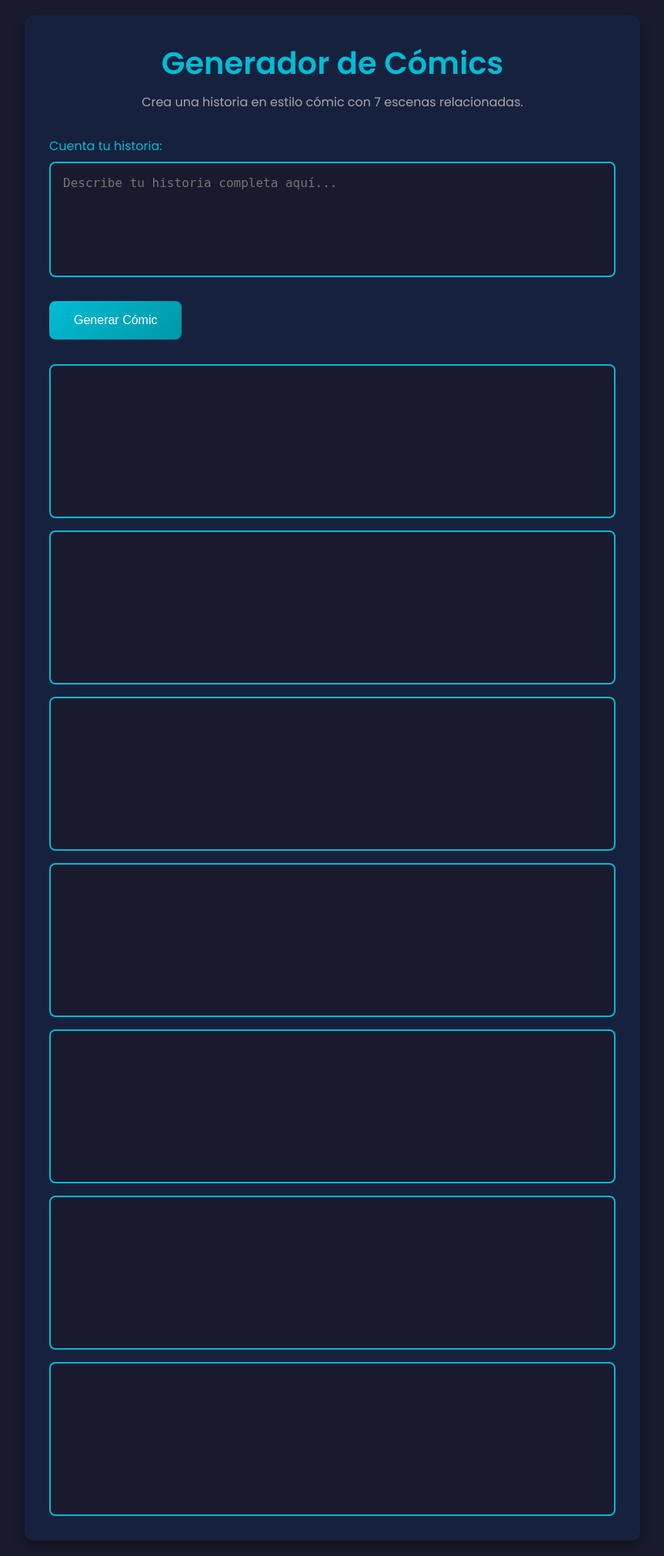
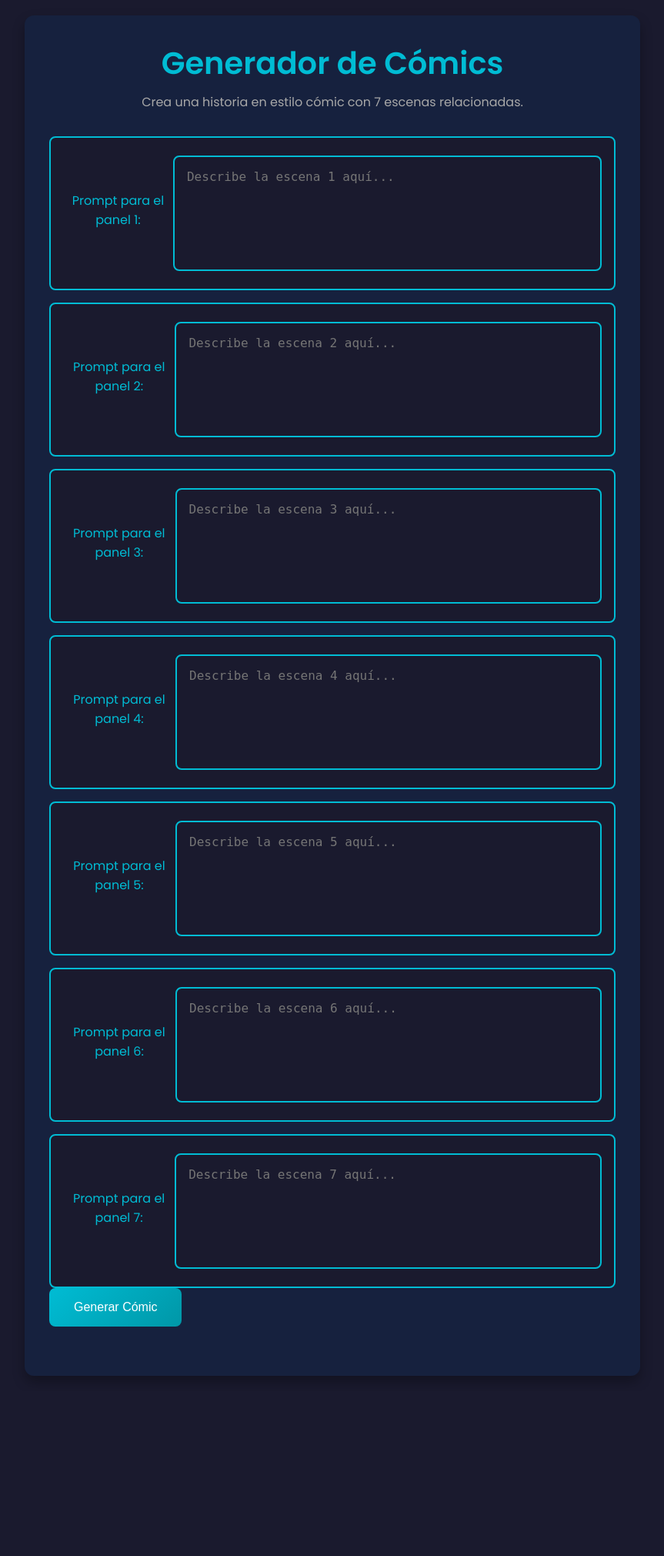
Before and after one commit to spardoc/comic_ai_app, a Flask app: page / in a window 1280 px wide. Shown: the whole page at 77% size, without its empty margins (208-1071 px from the left). After the commit the page ends 1787 px from the top, so only its background shows below. Run offline with Flask 3, Linux system fonts and the light colour scheme.

Commit message:
First functionality implemented

```diff
--- a/app.py
+++ b/app.py
@@ -19,7 +19,9 @@ app = Flask(__name__)
 
 # Carpeta donde se guardarán las imágenes generadas
 IMAGE_FOLDER = 'static'
+LAST_IMAGE_FOLDER = 'last_image'
 os.makedirs(IMAGE_FOLDER, exist_ok=True)
+os.makedirs(LAST_IMAGE_FOLDER, exist_ok=True)
 
 @app.route('/')
 def home():
@@ -28,22 +30,29 @@ def home():
 
 @app.route('/generate', methods=['POST'])
 def generate_comic():
-    """Genera un cómic basado en una historia."""
+    """Genera un cómic basado en 7 prompts."""
     data = request.json
-    story = data.get('story')
+    prompts = data.get('prompts')
 
-    if not story:
-        return jsonify({"error": "Debes proporcionar una historia."}), 400
-
-    # Dividir la historia en 7 partes
-    story_parts = [story[i:i + len(story) // 7] for i in range(0, len(story), len(story) // 7)]
-    if len(story_parts) > 7:
-        story_parts = story_parts[:7]
+    if not prompts or len(prompts) != 7:
+        return jsonify({"error": "Debes proporcionar exactamente 7 prompts."}), 400
 
     image_urls = []
-    for i, part in enumerate(story_parts):
+    last_image_path = None
+
+    for i, prompt in enumerate(prompts):
+        # Verificar si hay una última imagen para usar como referencia
+        reference_image = None
+        if last_image_path and os.path.exists(last_image_path):
+            reference_image = last_image_path
+
         # Llamada a la API de Qwen
-        response = Application.call(app_id=app_id, prompt=f"{part} en estilo cómic")
+        response = Application.call(
+            app_id=app_id,
+            prompt=f"En estilo de cómic genera la siguiente escena: {prompt}",
+            reference_image=reference_image,  # Proporcionar la última imagen como referencia
+            seed=42
+        )
 
         if response.status_code != 200:
             return jsonify({"error": "Error en la API", "message": response.message}), response.status_code
@@ -51,16 +60,19 @@ def generate_comic():
         # Extraer la URL de la imagen
         output_text = response.output.get('text', '')
         match = re.search(r'!\[.*\]\((https?://[^\)]+)\)', output_text)
-
         if match:
             image_url = match.group(1)
             image_path = os.path.join(IMAGE_FOLDER, f'comic_panel_{i + 1}.png')
             img_response = requests.get(image_url)
-
             if img_response.status_code == 200:
                 with open(image_path, 'wb') as f:
                     f.write(img_response.content)
                 image_urls.append(f"/static/comic_panel_{i + 1}.png")
+
+                # Guardar esta imagen como la última generada
+                last_image_path = os.path.join(LAST_IMAGE_FOLDER, 'last_image.png')
+                with open(last_image_path, 'wb') as f:
+                    f.write(img_response.content)
             else:
                 return jsonify({"error": "No se pudo descargar la imagen"}), 500
         else:
--- a/templates/index.html
+++ b/templates/index.html
@@ -15,52 +15,56 @@
         </header>
         <main>
             <form id="generate-form">
-                <div class="form-group">
-                    <label for="story">Cuenta tu historia:</label>
-                    <textarea id="story" name="story" placeholder="Describe tu historia completa aquí..." required></textarea>
+                <!-- 7 Paneles con campos de entrada para los prompts -->
+                <div class="comic-strip">
+                    {% for i in range(1, 8) %}
+                    <div class="comic-panel">
+                        <label for="prompt{{ i }}">Prompt para el panel {{ i }}:</label>
+                        <textarea id="prompt{{ i }}" name="prompt{{ i }}" placeholder="Describe la escena {{ i }} aquí..." required></textarea>
+                        <div class="image-container" id="panel{{ i }}"></div>
+                    </div>
+                    {% endfor %}
                 </div>
                 <button type="submit">
                     <span>Generar Cómic</span>
                     <div class="loader" id="loader"></div>
                 </button>
             </form>
-            <div id="result">
-                <div class="comic-strip">
-                    <!-- Aquí se mostrarán las 7 imágenes generadas -->
-                    <div class="comic-panel" id="panel1"></div>
-                    <div class="comic-panel" id="panel2"></div>
-                    <div class="comic-panel" id="panel3"></div>
-                    <div class="comic-panel" id="panel4"></div>
-                    <div class="comic-panel" id="panel5"></div>
-                    <div class="comic-panel" id="panel6"></div>
-                    <div class="comic-panel" id="panel7"></div>
-                </div>
-                <p id="error-message" style="display:none;"></p>
-            </div>
+            <p id="error-message" style="display:none;"></p>
         </main>
     </div>
-
     <script>
         document.getElementById('generate-form').addEventListener('submit', function(event) {
             event.preventDefault();
-            const story = document.getElementById('story').value;
-
             const loader = document.getElementById('loader');
             const errorMessage = document.getElementById('error-message');
-            const comicPanels = document.querySelectorAll('.comic-panel');
+            const comicPanels = document.querySelectorAll('.comic-panel .image-container');
 
             // Mostrar loader y ocultar otros elementos
             loader.style.display = 'block';
             errorMessage.style.display = 'none';
             comicPanels.forEach(panel => panel.innerHTML = '');
 
-            // Enviar la historia al servidor
+            // Recopilar los prompts de los 7 paneles
+            const prompts = [];
+            for (let i = 1; i <= 7; i++) {
+                const prompt = document.getElementById(`prompt${i}`).value;
+                if (!prompt.trim()) {
+                    errorMessage.style.display = 'block';
+                    errorMessage.innerText = `Debes proporcionar un prompt para el panel ${i}.`;
+                    loader.style.display = 'none';
+                    return;
+                }
+                prompts.push(prompt);
+            }
+
+            // Enviar los prompts al servidor
             fetch('/generate', {
                 method: 'POST',
                 headers: {
                     'Content-Type': 'application/json',
                 },
-                body: JSON.stringify({ story: story }),
+                body: JSON.stringify({ prompts }),
             })
             .then(response => response.json())
             .then(data => {
```
Also changed, not shown: 1 other file.
